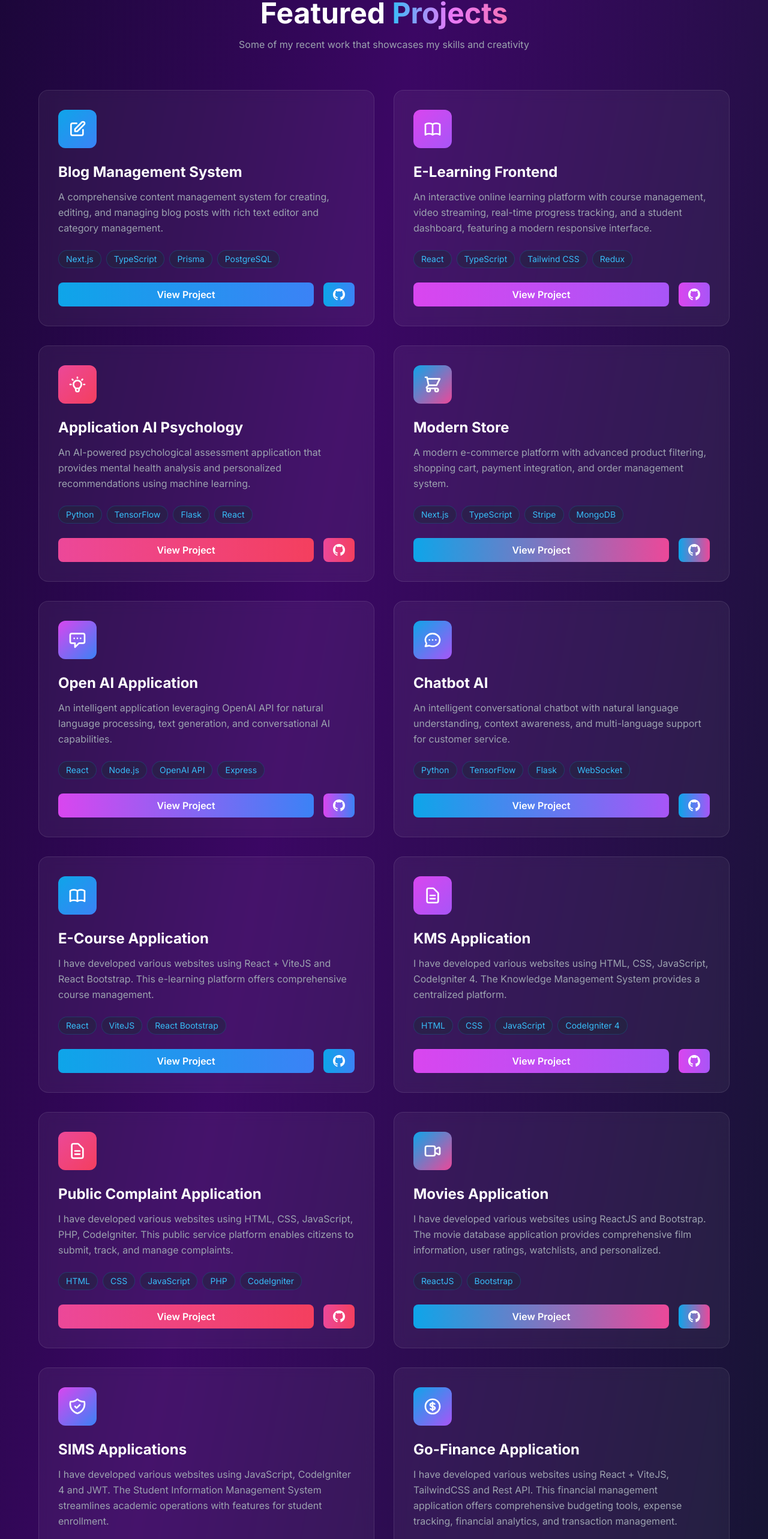
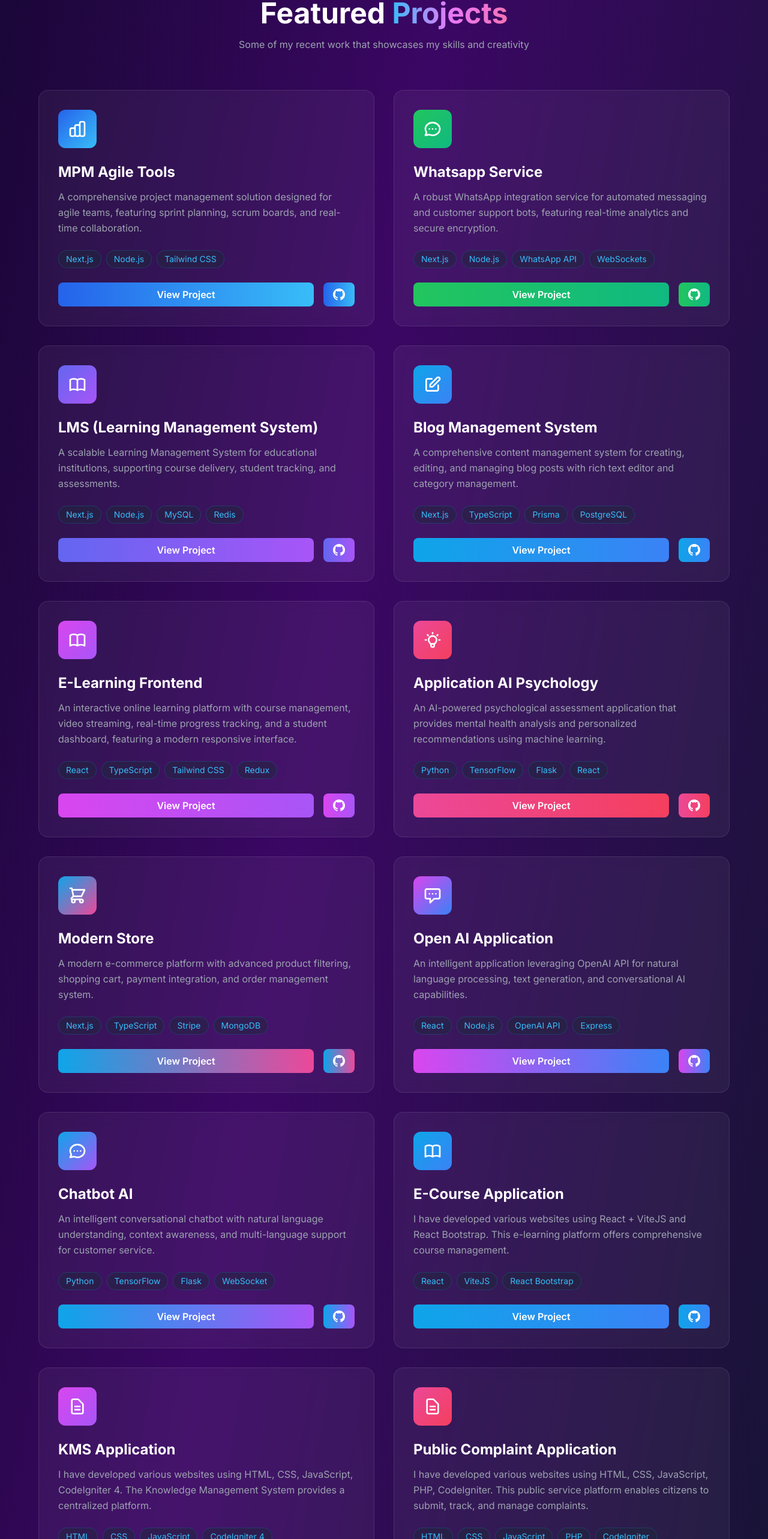
Before and after one commit to ThomsonSimbolon/my-portofolio-v2, a Next.js app: page / in a window 1280 px wide. Shown: the part 3102-5668 px from the top of the page at 60% size. Built offline with nearby package versions, Linux system fonts and the light colour scheme.

Commit message:
Perbaikan Project

```diff
--- a/components/Projects.tsx
+++ b/components/Projects.tsx
@@ -1,5 +1,50 @@
 export default function Projects() {
   const projects = [
+    {
+      title: "MPM Agile Tools",
+      description:
+        "A comprehensive project management solution designed for agile teams, featuring sprint planning, scrum boards, and real-time collaboration.",
+      technologies: ["Next.js", "Node.js", "Tailwind CSS"],
+      gradient: "from-blue-600 to-primary-400",
+      icon: (
+        <path
+          strokeLinecap="round"
+          strokeLinejoin="round"
+          strokeWidth={2}
+          d="M9 19v-6a2 2 0 00-2-2H5a2 2 0 00-2 2v6a2 2 0 002 2h2a2 2 0 002-2zm0 0V9a2 2 0 012-2h2a2 2 0 012 2v10m-6 0a2 2 0 002 2h2a2 2 0 002-2m0 0V5a2 2 0 012-2h2a2 2 0 012 2v14a2 2 0 01-2 2h-2a2 2 0 01-2-2z"
+        />
+      ),
+    },
+    {
+      title: "Whatsapp Service",
+      description:
+        "A robust WhatsApp integration service for automated messaging and customer support bots, featuring real-time analytics and secure encryption.",
+      technologies: ["Next.js", "Node.js", "WhatsApp API", "WebSockets"],
+      gradient: "from-green-500 to-emerald-500",
+      icon: (
+        <path
+          strokeLinecap="round"
+          strokeLinejoin="round"
+          strokeWidth={2}
+          d="M8 12h.01M12 12h.01M16 12h.01M21 12c0 4.418-4.03 8-9 8a9.863 9.863 0 01-4.255-.949L3 20l1.395-3.72C3.512 15.042 3 13.574 3 12c0-4.418 4.03-8 9-8s9 3.582 9 8z"
+        />
+      ),
+    },
+    {
+      title: "LMS (Learning Management System)",
+      description:
+        "A scalable Learning Management System for educational institutions, supporting course delivery, student tracking, and assessments.",
+      technologies: ["Next.js", "Node.js", "MySQL", "Redis"],
+      gradient: "from-indigo-500 to-purple-500",
+      icon: (
+        <path
+          strokeLinecap="round"
+          strokeLinejoin="round"
+          strokeWidth={2}
+          d="M12 6.253v13m0-13C10.832 5.477 9.246 5 7.5 5S4.168 5.477 3 6.253v13C4.168 18.477 5.754 18 7.5 18s3.332.477 4.5 1.253m0-13C13.168 5.477 14.754 5 16.5 5c1.747 0 3.332.477 4.5 1.253v13C19.832 18.477 18.247 18 16.5 18c-1.746 0-3.332.477-4.5 1.253"
+        />
+      ),
+    },
     {
       title: "Blog Management System",
       description:
@@ -165,21 +210,7 @@ export default function Projects() {
         />
       ),
     },
-    {
-      title: "Go-Finance Application",
-      description:
-        "I have developed various websites using React + ViteJS, TailwindCSS and Rest API. This financial management application offers comprehensive budgeting tools, expense tracking, financial analytics, and transaction management.",
-      technologies: ["React", "ViteJS", "TailwindCSS", "Rest API"],
-      gradient: "from-primary-500 to-purple-500",
-      icon: (
-        <path
-          strokeLinecap="round"
-          strokeLinejoin="round"
-          strokeWidth={2}
-          d="M12 8c-1.657 0-3 .895-3 2s1.343 2 3 2 3 .895 3 2-1.343 2-3 2m0-8c1.11 0 2.08.402 2.599 1M12 8V7m0 1v8m0 0v1m0-1c-1.11 0-2.08-.402-2.599-1M21 12a9 9 0 11-18 0 9 9 0 0118 0z"
-        />
-      ),
-    },
+
   ];
 
   return (
```
